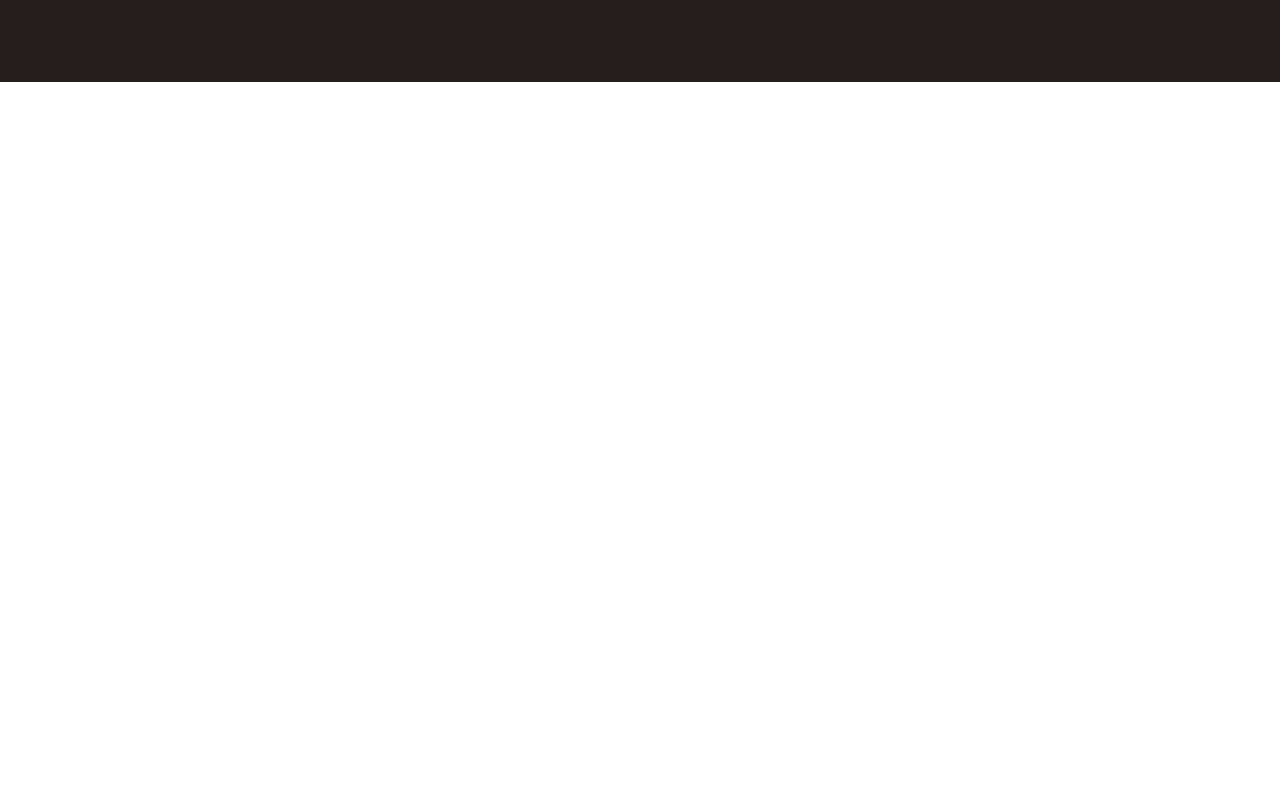
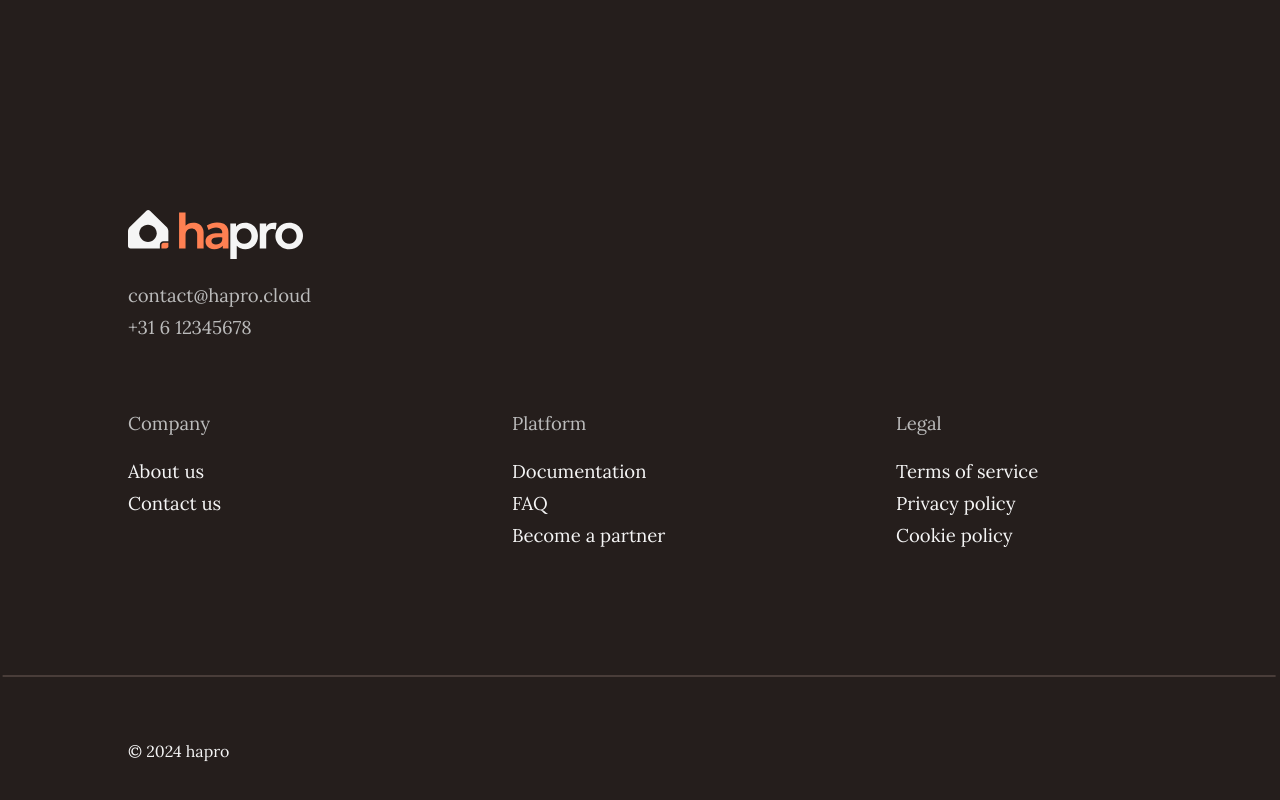
Before and after one commit to bitfox-git/hapro-site, a Next.js app: page /en in a window 1280 px wide. Shown: the part 7043-7843 px from the top of the page. Before the commit the page ends 7189 px from the top, so only its background shows below. Built offline with nearby package versions, Linux system fonts and the light colour scheme.

Commit message:
footer done

```diff
--- a/src/app/[locale]/layout.module.css
+++ b/src/app/[locale]/layout.module.css
@@ -8,6 +8,10 @@
     grid-column: center;
 }
 
-.container > *:not(nav) {
+.container > *:not(nav):not(:last-child) {
     margin-block: 4rem;
 }
+
+.container > *:last-child {
+    margin-top: 4rem;
+}
--- a/src/app/[locale]/page.tsx
+++ b/src/app/[locale]/page.tsx
@@ -1,3 +1,4 @@
+import Footer from "@/components/footer/Footer";
 import FooterCTA from "@/components/footer/FooterCTA";
 import FAQLanding from "@/components/landing/FAQLanding";
 import HeroScreenshot from "@/components/landing/HeroScreenshot";
@@ -5,7 +6,6 @@
 import ProblemCarousel from "@/components/landing/ProblemCarousel";
 import Services from "@/components/landing/Services";
 import Testimonials from "@/components/landing/Testimonials";
-import { Box } from "@radix-ui/themes";
 import { getTranslations, setRequestLocale } from "next-intl/server";
 import { use } from "react";
 
@@ -39,7 +39,9 @@
             <Services />
             <Testimonials />
             <FAQLanding />
-            <FooterCTA />
+            <Footer>
+                <FooterCTA />
+            </Footer>
         </>
     );
 }
--- /dev/null
+++ b/src/components/footer/Footer.module.css
@@ -0,0 +1,107 @@
+.container {
+    background: var(--gray-12);
+    color: var(--gray-2);
+}
+
+.content {
+    display: grid;
+    grid-template-columns: subgrid;
+    padding-block: 4rem;
+}
+
+.info {
+    grid-column: 1/5;
+    display: flex;
+    flex-direction: column;
+}
+
+.info img {
+    margin-bottom: 1.5rem;
+}
+
+.info a {
+    color: var(--gray-8);
+    text-decoration: none;
+    margin-bottom: 0.5rem;
+    font-weight: 300;
+    font-size: var(--font-base);
+}
+
+.info a:hover {
+    text-decoration: underline;
+}
+
+.links {
+    grid-column: 5/12;
+    display: grid;
+    grid-template-columns: subgrid;
+}
+
+.category {
+    grid-column: span 2;
+}
+
+@media screen and (max-width: 1440px) {
+    .content {
+        row-gap: 4rem;
+    }
+
+    .info {
+        grid-column: -1/1;
+    }
+    .links {
+        grid-column: -1/1;
+    }
+    .category {
+        grid-column: span 3;
+    }
+    .category:last-child {
+        grid-column: span 2;
+    }
+}
+
+@media screen and (max-width: 834px) {
+    .links {
+        grid-template-columns: 1fr 1fr;
+        row-gap: 2rem;
+    }
+    .category {
+        grid-column: span 1;
+    }
+}
+
+.category h3 {
+    font-size: var(--font-base);
+    font-weight: 300;
+    margin-bottom: 1.5rem;
+    color: var(--gray-8);
+}
+
+.category ul {
+    list-style: none;
+    padding-inline: 0;
+    display: flex;
+    flex-direction: column;
+    gap: 0.5rem;
+}
+
+.category a {
+    color: var(--gray-2);
+    text-decoration: none;
+    font-weight: 300;
+    font-size: var(--font-base);
+}
+
+.category a:hover {
+    text-decoration: underline;
+}
+
+.glowLine {
+    grid-column: -1/1;
+    width: 100%;
+    height: auto;
+}
+
+.legal {
+    margin-bottom: 4rem;
+}
--- /dev/null
+++ b/src/components/footer/Footer.tsx
@@ -0,0 +1,83 @@
+import Image from "next/image";
+
+import LogoFull from "../../assets/logo-full.svg";
+import FooterGlowLine from "../../assets/footer/footer-glow-line.svg";
+
+import styles from "./Footer.module.css";
+import clsx from "clsx";
+
+type FooterLink = {
+    title: string;
+    url: string;
+};
+
+type FooterLinkCategory = {
+    title: string;
+    links: FooterLink[];
+};
+
+const footerLinks: FooterLinkCategory[] = [
+    {
+        title: "Company",
+        links: [
+            { title: "About us", url: "/about" },
+            { title: "Contact us", url: "/contact" },
+        ],
+    },
+    {
+        title: "Platform",
+        links: [
+            { title: "Documentation", url: "/docs" },
+            { title: "FAQ", url: "/faq" },
+            { title: "Become a partner", url: "/partner" },
+        ],
+    },
+    {
+        title: "Legal",
+        links: [
+            { title: "Terms of service", url: "/terms" },
+            { title: "Privacy policy", url: "/privacy" },
+            { title: "Cookie policy", url: "/cookie" },
+        ],
+    },
+];
+
+const email = "contact@hapro.cloud";
+const phone = "+31 6 12345678";
+
+export default function Footer({ children }: { children?: React.ReactNode }) {
+    return (
+        <footer className={clsx("section", styles.container)}>
+            {children}
+            <div className={styles.content}>
+                <div className={styles.info}>
+                    <Image src={LogoFull} alt="Logo" />
+                    <a href={`mailto:${email}`}>{email}</a>
+                    <a href={`tel:${phone}`}>{phone}</a>
+                </div>
+                <div className={styles.links}>
+                    {footerLinks.map((category) => (
+                        <div key={category.title} className={styles.category}>
+                            <h3>{category.title}</h3>
+                            <ul>
+                                {category.links.map((link) => (
+                                    <li key={link.title}>
+                                        <a href={link.url}>{link.title}</a>
+                                    </li>
+                                ))}
+                            </ul>
+                        </div>
+                    ))}
+                </div>
+            </div>
+            <Image
+                className={styles.glowLine}
+                src={FooterGlowLine}
+                alt="decorative glowing seperator line"
+            />
+            <div className={styles.legal}>
+                <p>&copy; {new Date().getFullYear()} hapro</p>
+            </div>
+        </footer>
+    );
+}
```
Also changed, not shown: src/assets/footer/footer-glow-line.svg (added), src/assets/logo-full.svg (added).
